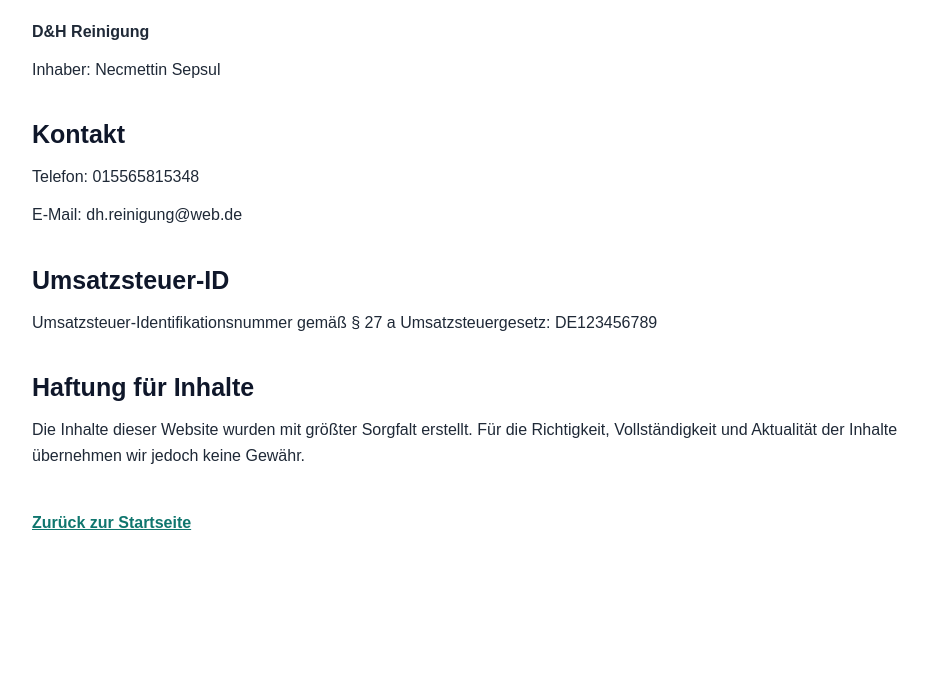
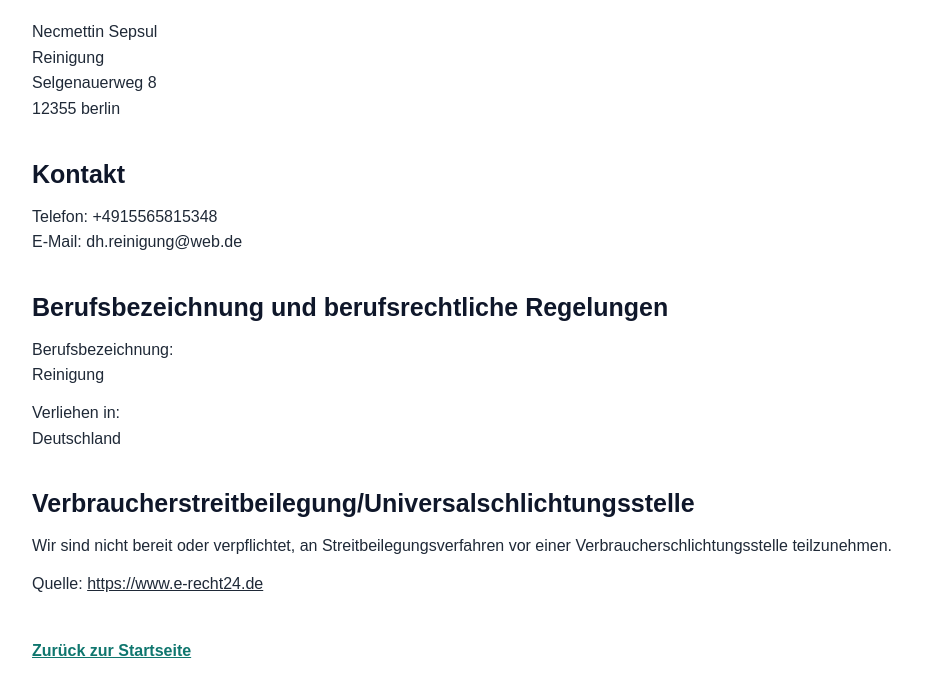
Before and after one commit to DHReinigung/DHReinigung, a plain HTML site: page impressum.html in a window 1280 px wide. Shown: the part 140-834 px from the top of the page, without its empty margins (158-1086 px from the left). Before the commit the page ends 800 px from the top, so only its background shows below. Drawn offline with Linux system fonts and the light colour scheme.

Commit message:
Update impressum.html

```diff
--- a/impressum.html
+++ b/impressum.html
@@ -10,19 +10,24 @@
   <main class="container legal-page">
     <h1>Impressum</h1>
 
-    <p><strong>D&H Reinigung</strong></p>
-    <p>Inhaber: Necmettin Sepsul</p>
+<p>Necmettin Sepsul<br />
+Reinigung<br />
+Selgenauerweg 8<br />
+12355 berlin</p>
 
+<h2>Kontakt</h2>
+<p>Telefon: +4915565815348<br />
+E-Mail: dh.reinigung@web.de</p>
 
-    <h2>Kontakt</h2>
-    <p>Telefon: 015565815348</p>
-    <p>E-Mail: dh.reinigung@web.de</p>
+<h2>Berufsbezeichnung und berufsrechtliche Regelungen</h2>
+<p>Berufsbezeichnung:<br />
+Reinigung</p>
+<p>Verliehen in:<br />
+Deutschland</p>
+<h2>Verbraucher&shy;streit&shy;beilegung/Universal&shy;schlichtungs&shy;stelle</h2>
+<p>Wir sind nicht bereit oder verpflichtet, an Streitbeilegungsverfahren vor einer Verbraucherschlichtungsstelle teilzunehmen.</p>
 
-    <h2>Umsatzsteuer-ID</h2>
-    <p>Umsatzsteuer-Identifikationsnummer gemäß § 27 a Umsatzsteuergesetz: DE123456789</p>
-
-    <h2>Haftung für Inhalte</h2>
-    <p>Die Inhalte dieser Website wurden mit größter Sorgfalt erstellt. Für die Richtigkeit, Vollständigkeit und Aktualität der Inhalte übernehmen wir jedoch keine Gewähr.</p>
+<p>Quelle: <a href="https://www.e-recht24.de">https://www.e-recht24.de</a></p>
 
 
 
```
